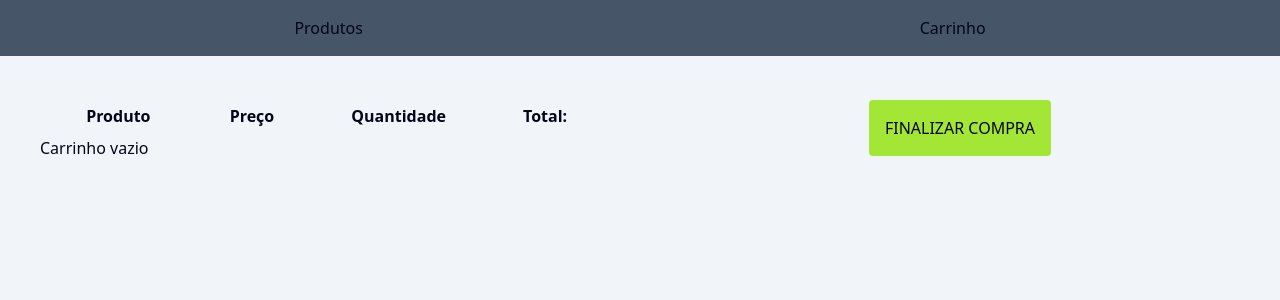
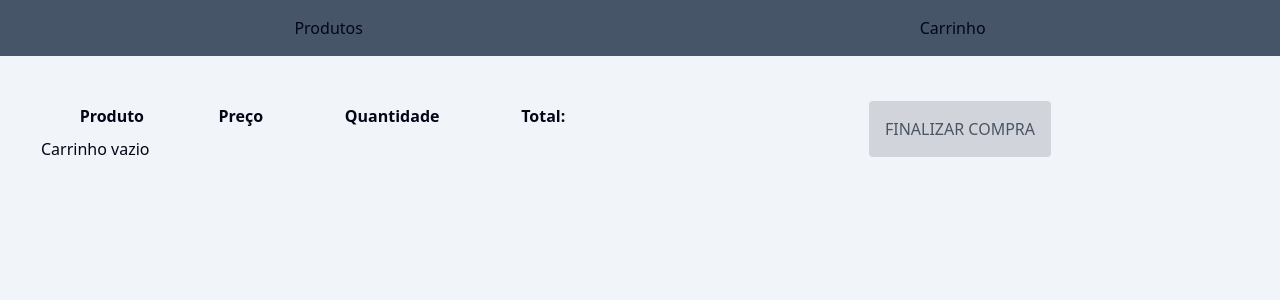
Before and after one commit to viniciusarashiro/tgid-teste, a React (Vite) app: page /cart in a window 1280 px wide. Shown: the top 300 px of the page. Built offline with nearby package versions, Linux system fonts and the light colour scheme.

Commit message:
feat: disable button when cart is empty

```diff
--- a/src/components/Cart.jsx
+++ b/src/components/Cart.jsx
@@ -89,17 +89,25 @@ export const Cart = () => {
             </tbody>
           ))
         ) : (
-          <p>Carrinho vazio</p>
+          <tr>
+            <td colSpan="4">Carrinho vazio</td>
+          </tr>
         )}
       </table>
 
       <div className="flex items-center mx-auto">
+        {cart.length > 0 ? (
           <button
             className="uppercase bg-lime-400 p-4 rounded  hover:bg-lime-600"
             onClick={() => alert('Deseja finalizar sua compra?')}
           >
             Finalizar compra
           </button>
+        ) : (
+          <button className=" bg-gray-300 text-gray-600 uppercase p-4 rounded  cursor-not-allowed">
+            Finalizar compra
+          </button>
+        )}
       </div>
     </div>
   )
```
Lines whose indentation alone changed are shown as unchanged.
